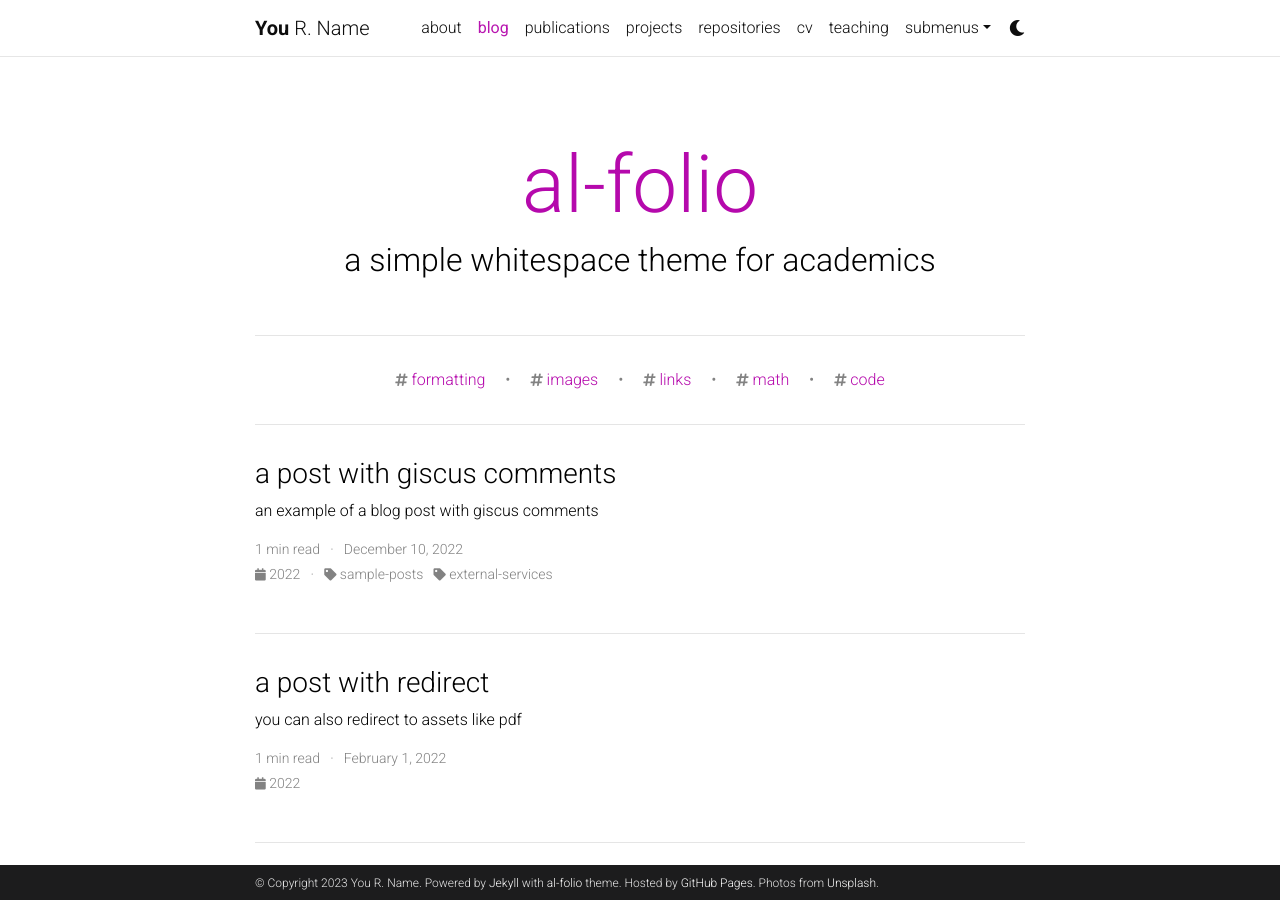
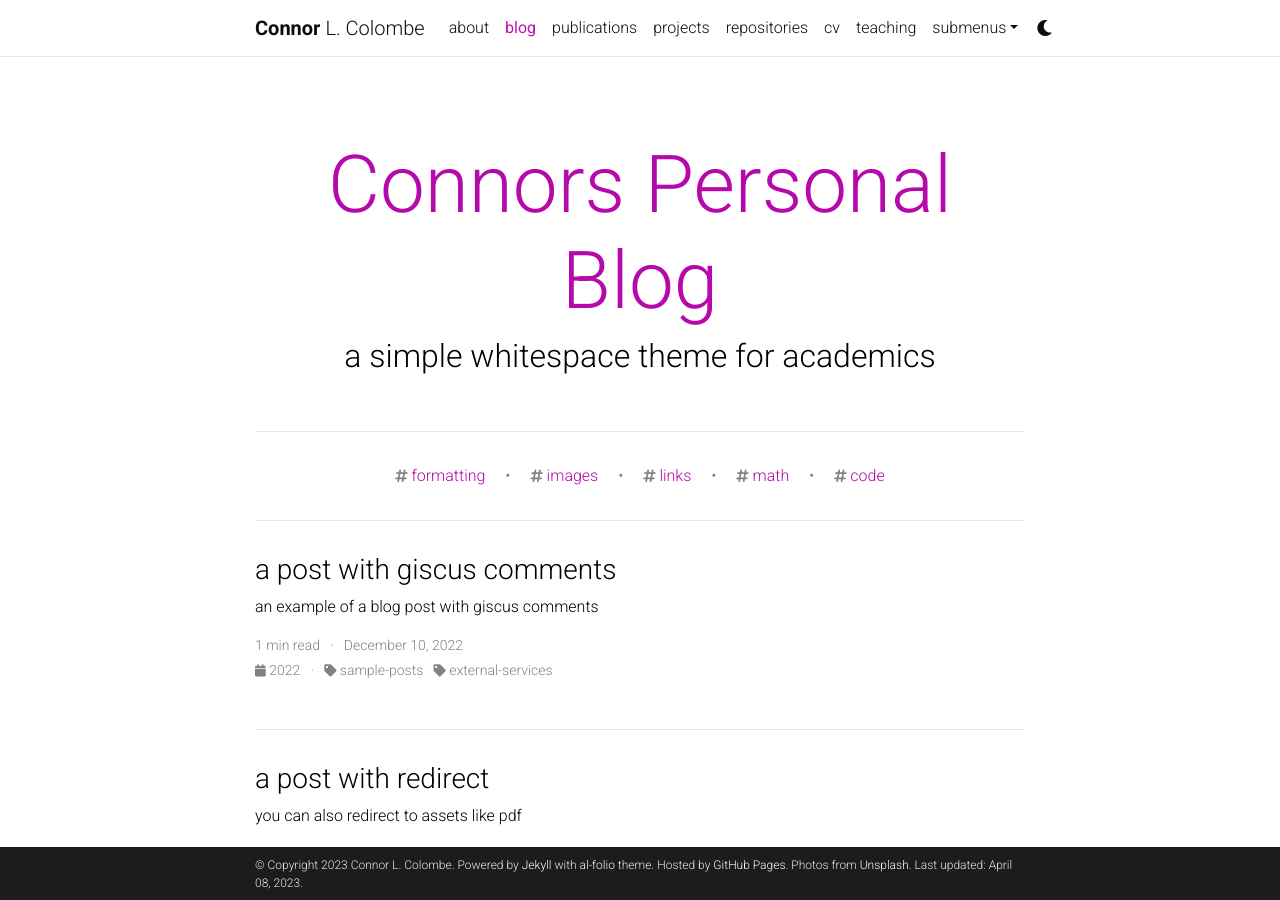
Before and after one commit to Ccolombe12/Ccolombe12.github.io, a Jekyll site: the page built from blog/index.html, in a window 1280 px wide and 900 px high. Built offline with Jekyll 4.4.1, drawn with Linux system fonts in a browser that asks for light colours; the list of posts is cut into pages by our own code; comment, search, counter and statistics services are not loaded; a style sheet for code colours, icons or effects is not loaded.

Commit message:
Update _config.yml

```diff
--- a/_config.yml
+++ b/_config.yml
@@ -3,10 +3,10 @@
 # -----------------------------------------------------------------------------
 
 title: blank # the website title (if blank, full name will be used instead)
-first_name: You
-middle_name: R.
-last_name: Name
-email: you@example.com
+first_name: Connor
+middle_name: L.
+last_name: Colombe
+email: ccolombe@utexas.edu
 description: > # the ">" symbol means to ignore newlines until "footer_text:"
   A simple, whitespace theme for academics. Based on [*folio](https://github.com/bogoli/-folio) design.
 footer_text: >
@@ -19,8 +19,8 @@ lang: en # the language of your site (for example: en, fr, cn, ru, etc.)
 icon: ⚛️  # the emoji used as the favicon (alternatively, provide image name in /assets/img/)
 
 url: https://Ccolombe12.github.io # the base hostname & protocol for your site
-baseurl: /al-folio # the subpath of your site, e.g. /blog/
-last_updated: false # set to true if you want to display last updated in the footer
+baseurl: /blog # the subpath of your site, e.g. /blog/
+last_updated: true # set to true if you want to display last updated in the footer
 impressum_path:  # set to path to include impressum link in the footer, use the same path as permalink in a page, helps to conform with EU GDPR
 
 # -----------------------------------------------------------------------------
@@ -71,12 +71,7 @@ og_image: # The site-wide (default for all links) Open Graph preview image
 # Social integration
 # -----------------------------------------------------------------------------
 
-github_username: # your GitHub user name
-gitlab_username: # your GitLab user name
-twitter_username: # your Twitter handle
-mastodon_username: # your mastodon instance+username in the format instance.tld/@username
-linkedin_username: # your LinkedIn user name
-telegram_username: # your Telegram user name
+github_username: Ccolombe12 # your GitHub user name
 scholar_userid: # your Google Scholar ID
 semanticscholar_id: # your Semantic Scholar ID
 whatsapp_number: # your WhatsApp number (full phone number in international format. Omit any zeroes, brackets, or dashes when adding the phone number in international format.)
@@ -104,7 +99,7 @@ youtube_id: # your youtube channel id (youtube.com/@<youtube_id>)
 discord_id: # your discord id (18-digit unique numerical identifier)
 
 contact_note: >
-  You can even add a little note about which of these is the best way to reach you.
+  Feel free to shoot me an email!
 
 # -----------------------------------------------------------------------------
 # Analytics and search engine verification
@@ -120,7 +115,7 @@ bing_site_verification:  # out your bing-site-verification ID (Bing Webmaster)
 # Blog
 # -----------------------------------------------------------------------------
 
-blog_name: al-folio # blog_name will be displayed in your blog page
+blog_name: Connors Personal Blog # blog_name will be displayed in your blog page
 blog_nav_title: blog # your blog must have a title for it to be displayed in the nav bar
 blog_description: a simple whitespace theme for academics
 permalink: /blog/:year/:title/
```
